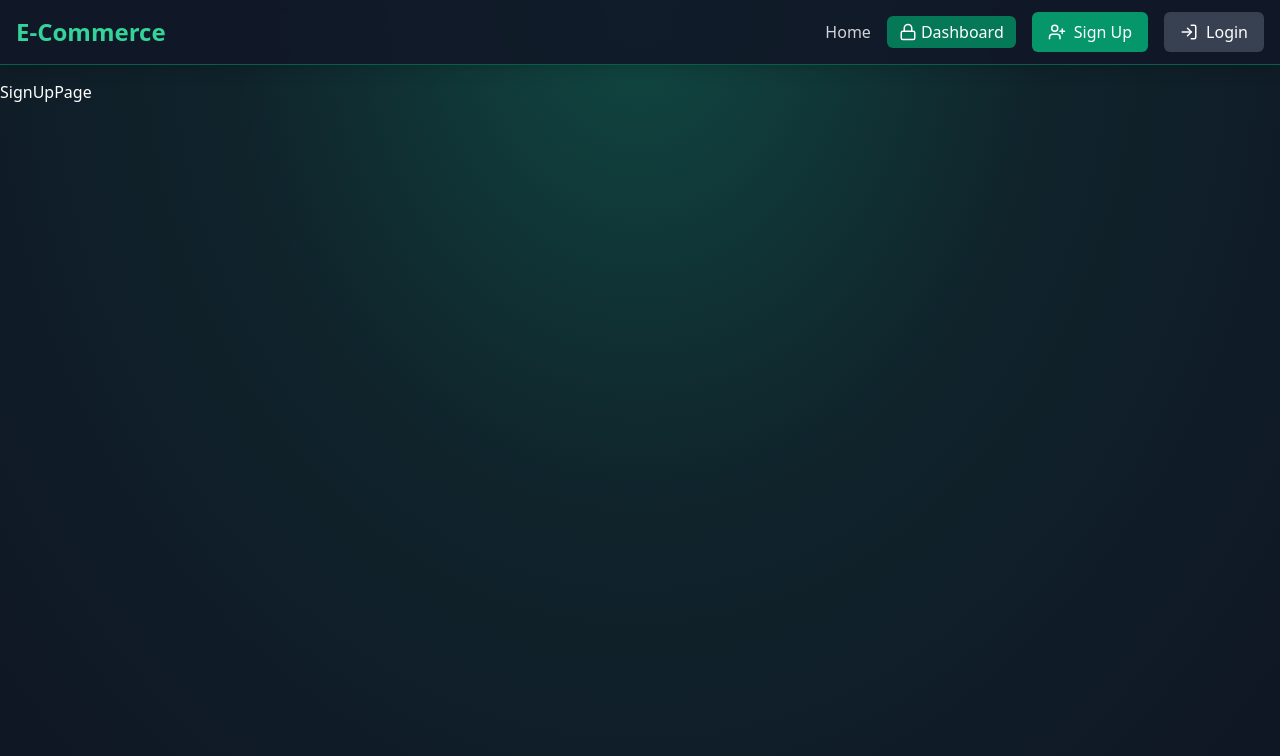
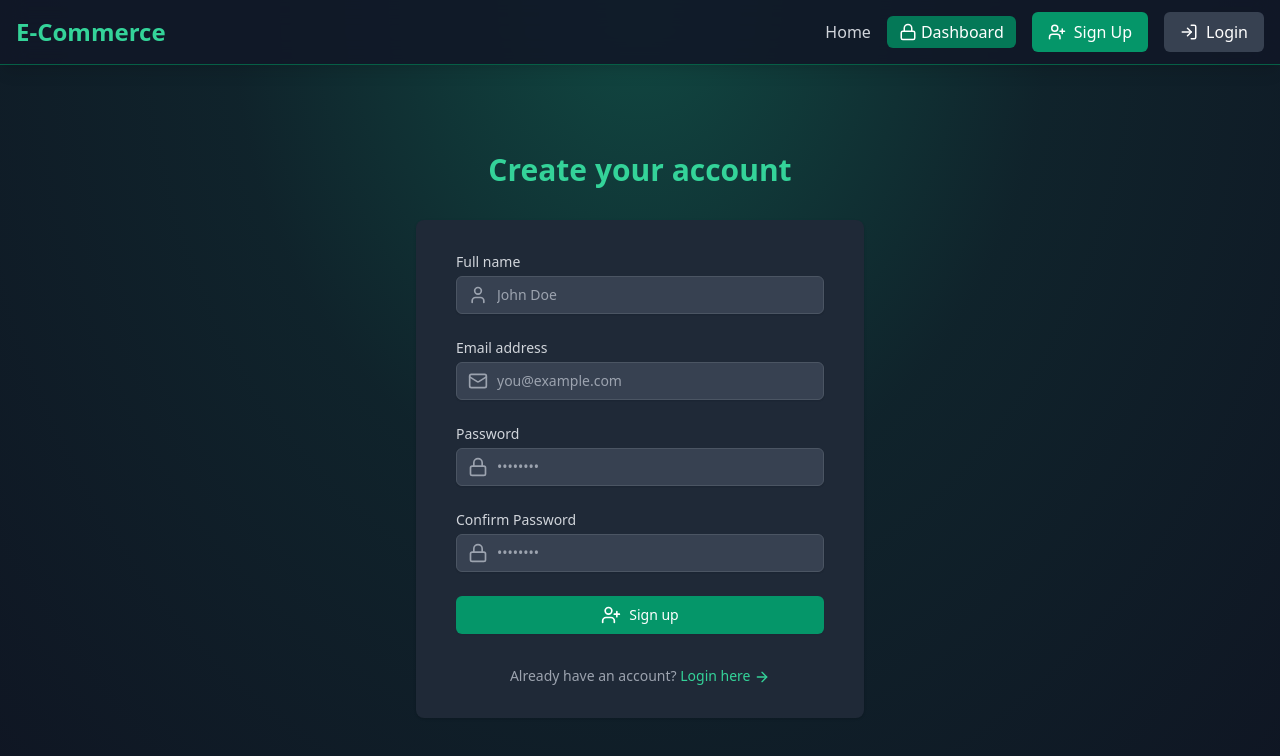
Before and after one commit to EnriqueShanna3505/e-commerce-store, a React (Vite) app in the folder frontend/e-commerce-store/: page /signup in a window 1280 px wide. Shown: the top 756 px of the page. Built offline with nearby package versions, Linux system fonts and the light colour scheme.

Commit message:
Created SignUpPage

```diff
--- a/frontend/e-commerce-store/src/pages/SignUpPage.jsx
+++ b/frontend/e-commerce-store/src/pages/SignUpPage.jsx
@@ -1,7 +1,192 @@
 import React from 'react';
+import { useState } from 'react';
+import { Link } from 'react-router-dom';
+import { UserPlus, Mail, Lock, User, ArrowRight, Loader } from 'lucide-react';
+import { motion } from 'framer-motion';
 
 const SignUpPage = () => {
-  return <div>SignUpPage</div>;
+  const loading = false;
+
+  const [formData, setFormData] = useState({
+    name: '',
+    email: '',
+    password: '',
+    confirmPassword: '',
+  });
+
+  const handleSubmit = (e) => {
+    e.preventDefault();
+    console.log(formData);
+  };
+
+  return (
+    <div className="flex flex-col justify-center py-12 sm:px-6 lg:px-8">
+      <motion.div
+        className="sm:mx-auto sm:w-full sm:max-w-md"
+        initial={{ opacity: 0, y: -20 }}
+        animate={{ opacity: 1, y: 0 }}
+        transition={{ duration: 0.8 }}
+      >
+        <h2 className="mt-6 text-center text-3xl font-extrabold text-emerald-400">
+          Create your account
+        </h2>
+      </motion.div>
+
+      <motion.div
+        className="mt-8 sm:mx-auto sm:w-full sm:max-w-md"
+        initial={{ opacity: 0, y: 20 }}
+        animate={{ opacity: 1, y: 0 }}
+        transition={{ duration: 0.8, delay: 0.2 }}
+      >
+        <div className="bg-gray-800 py-8 px-4 shadow sm:rounded-lg sm:px-10">
+          <form onSubmit={handleSubmit} className="space-y-6">
+            <div>
+              <label
+                htmlFor="name"
+                className="block text-sm font-medium text-gray-300"
+              >
+                Full name
+              </label>
+              <div className="mt-1 relative rounded-md shadow-sm">
+                <div className="absolute inset-y-0 left-0 pl-3 flex items-center pointer-events-none">
+                  <User className="h-5 w-5 text-gray-400" aria-hidden="true" />
+                </div>
+                <input
+                  id="name"
+                  type="text"
+                  required
+                  value={formData.name}
+                  onChange={(e) =>
+                    setFormData({ ...formData, name: e.target.value })
+                  }
+                  className="block w-full px-3 py-2 pl-10 bg-gray-700 border border-gray-600 rounded-md shadow-sm
+									 placeholder-gray-400 focus:outline-none focus:ring-emerald-500 focus:border-emerald-500 sm:text-sm"
+                  placeholder="John Doe"
+                />
+              </div>
+            </div>
+
+            <div>
+              <label
+                htmlFor="email"
+                className="block text-sm font-medium text-gray-300"
+              >
+                Email address
+              </label>
+              <div className="mt-1 relative rounded-md shadow-sm">
+                <div className="absolute inset-y-0 left-0 pl-3 flex items-center pointer-events-none">
+                  <Mail className="h-5 w-5 text-gray-400" aria-hidden="true" />
+                </div>
+                <input
+                  id="email"
+                  type="email"
+                  required
+                  value={formData.email}
+                  onChange={(e) =>
+                    setFormData({ ...formData, email: e.target.value })
+                  }
+                  className=" block w-full px-3 py-2 pl-10 bg-gray-700 border border-gray-600
+									rounded-md shadow-sm
+									 placeholder-gray-400 focus:outline-none focus:ring-emerald-500
+									 focus:border-emerald-500 sm:text-sm"
+                  placeholder="you@example.com"
+                />
+              </div>
+            </div>
+
+            <div>
+              <label
+                htmlFor="password"
+                className="block text-sm font-medium text-gray-300"
+              >
+                Password
+              </label>
+              <div className="mt-1 relative rounded-md shadow-sm">
+                <div className="absolute inset-y-0 left-0 pl-3 flex items-center pointer-events-none">
+                  <Lock className="h-5 w-5 text-gray-400" aria-hidden="true" />
+                </div>
+                <input
+                  id="password"
+                  type="password"
+                  required
+                  value={formData.password}
+                  onChange={(e) =>
+                    setFormData({ ...formData, password: e.target.value })
+                  }
+                  className=" block w-full px-3 py-2 pl-10 bg-gray-700 border border-gray-600
+									rounded-md shadow-sm placeholder-gray-400 focus:outline-none focus:ring-emerald-500 focus:border-emerald-500 sm:text-sm"
+                  placeholder="••••••••"
+                />
+              </div>
+            </div>
+
+            <div>
+              <label
+                htmlFor="confirmPassword"
+                className="block text-sm font-medium text-gray-300"
+              >
+                Confirm Password
+              </label>
+              <div className="mt-1 relative rounded-md shadow-sm">
+                <div className="absolute inset-y-0 left-0 pl-3 flex items-center pointer-events-none">
+                  <Lock className="h-5 w-5 text-gray-400" aria-hidden="true" />
+                </div>
+                <input
+                  id="confirmPassword"
+                  type="password"
+                  required
+                  value={formData.confirmPassword}
+                  onChange={(e) =>
+                    setFormData({
+                      ...formData,
+                      confirmPassword: e.target.value,
+                    })
+                  }
+                  className=" block w-full px-3 py-2 pl-10 bg-gray-700 border
+									 border-gray-600 rounded-md shadow-sm placeholder-gray-400 focus:outline-none focus:ring-emerald-500 focus:border-emerald-500 sm:text-sm"
+                  placeholder="••••••••"
+                />
+              </div>
+            </div>
+
+            <button
+              type="submit"
+              className="w-full flex justify-center py-2 px-4 border border-transparent
+							rounded-md shadow-sm text-sm font-medium text-white bg-emerald-600
+							 hover:bg-emerald-700 focus:outline-none focus:ring-2 focus:ring-offset-2
+							  focus:ring-emerald-500 transition duration-150 ease-in-out disabled:opacity-50"
+              disabled={loading}
+            >
+              {loading ? (
+                <>
+                  <Loader
+                    className="mr-2 h-5 w-5 animate-spin"
+                    aria-hidden="true"
+                  />
+                  Loading...
+                </>
+              ) : (
+                <>
+                  <UserPlus className="mr-2 h-5 w-5" aria-hidden="true" />
+                  Sign up
+                </>
+              )}
+            </button>
+          </form>
+
+          <p className="mt-8 text-center text-sm text-gray-400">
+            Already have an account?{' '}
+            <Link
+              to="/login"
+              className="font-medium text-emerald-400 hover:text-emerald-300"
+            >
+              Login here <ArrowRight className="inline h-4 w-4" />
+            </Link>
+          </p>
+        </div>
+      </motion.div>
+    </div>
+  );
 };
 
 export default SignUpPage;
```
